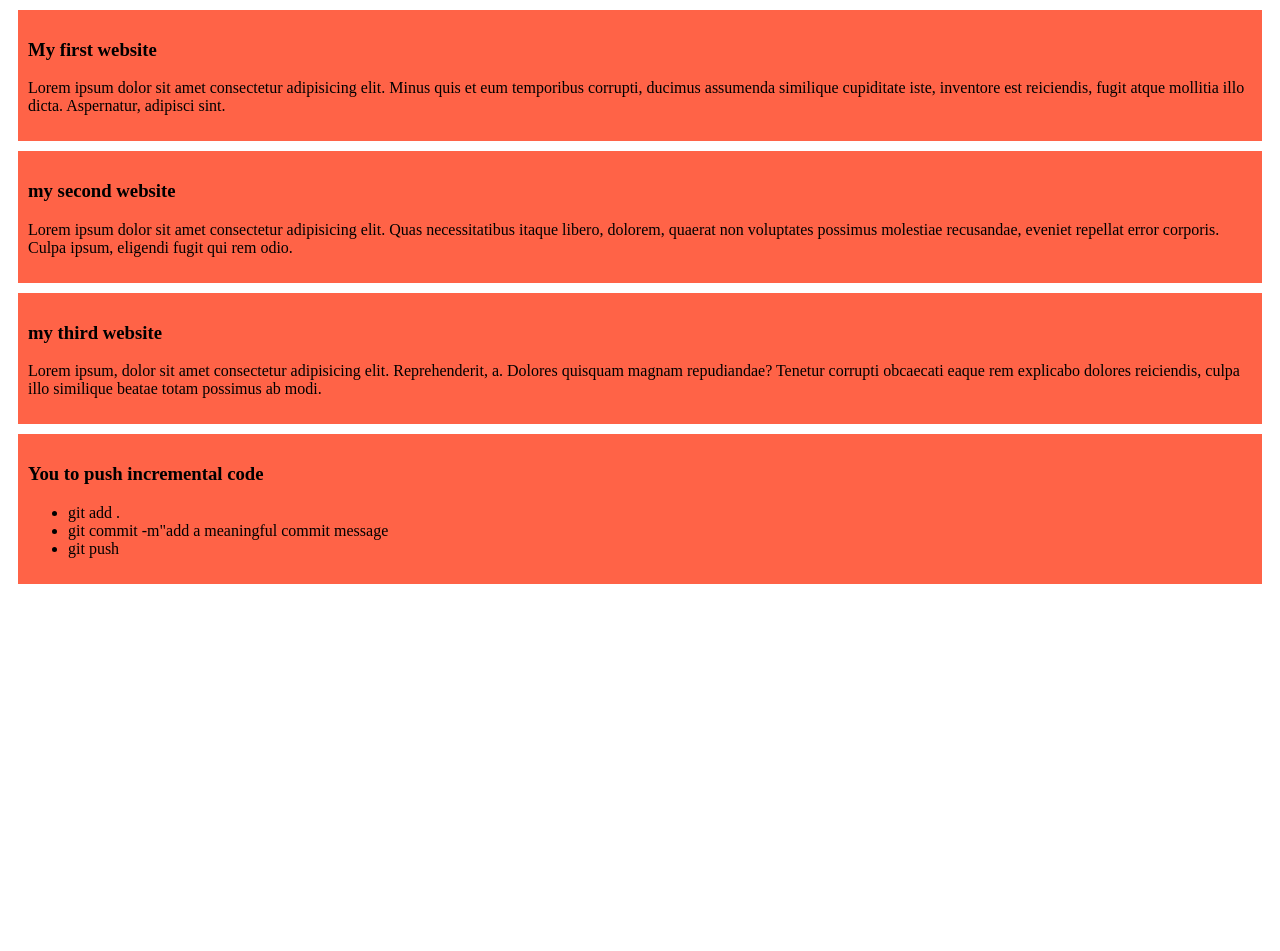
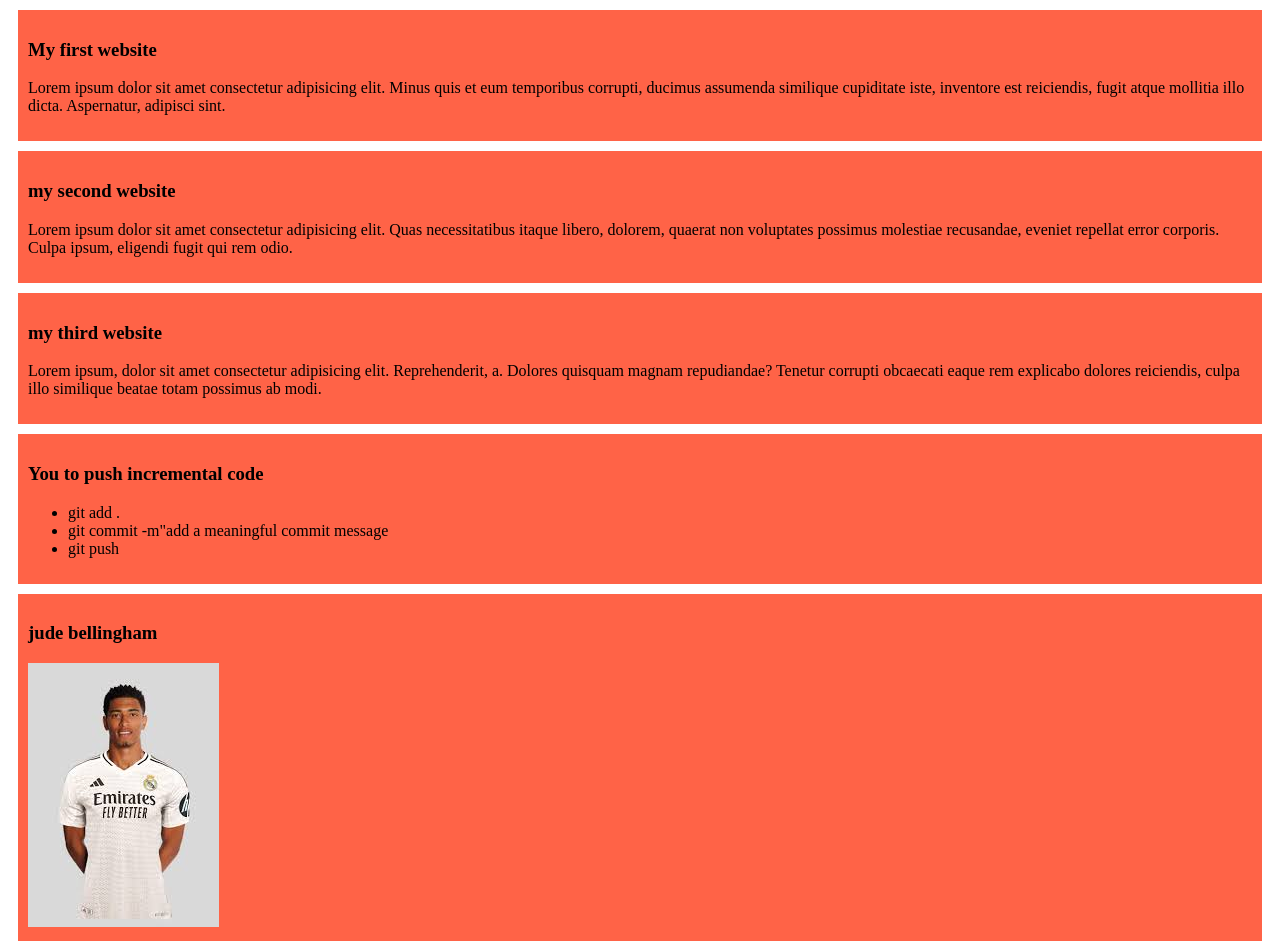
Before and after one commit to Ahidul1/my-simple-website, a plain HTML site: page index.html in a window 1280 px wide. Before the commit the page ends 800 px from the top, so only its background shows below. Drawn offline with Linux system fonts and the light colour scheme.

Commit message:
added bellingham

```diff
--- a/index.html
+++ b/index.html
@@ -37,6 +37,11 @@
 </ul>
 
 </div>
+<div>
+<h3>jude bellingham</h3>
+<img src="image/bellingham.jpg"  alt="">
+
+</div>
 
 </body>
 </html>
```
Also changed, not shown: image/bellingham.jpg (added).
